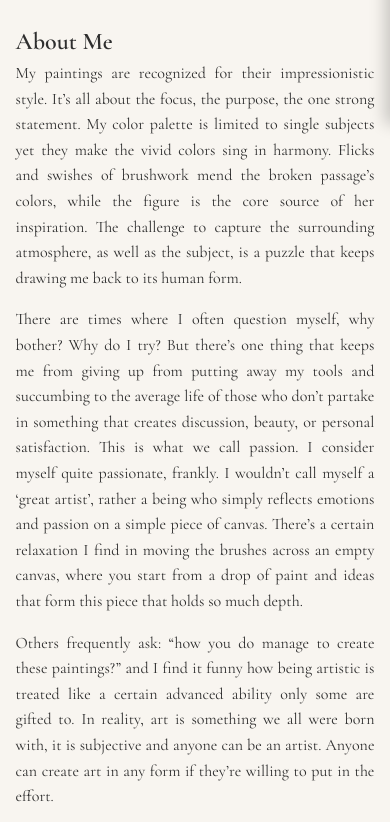
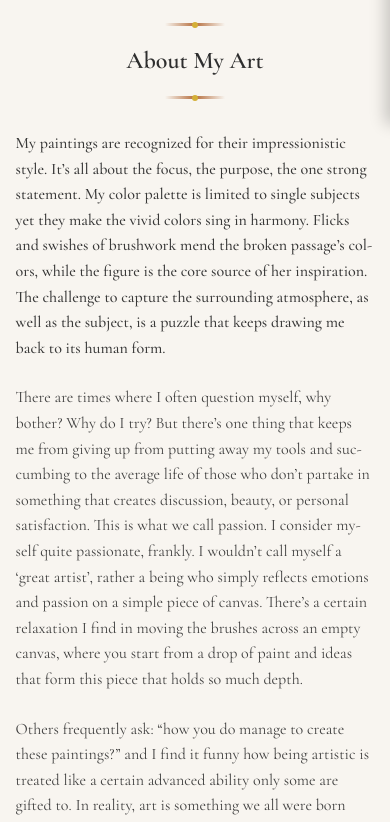
Before and after one commit to ASHWINI-GUPTA/canvas-by-heart, a plain HTML site: page index.html in a window 390 px wide. Shown: the part 720-1542 px from the top of the page. Drawn offline with nearby package versions, Linux system fonts and the light colour scheme; a web font is replaced by a local one.

Commit message:
Improve the About Section

```diff
--- a/index.html
+++ b/index.html
@@ -15,7 +15,7 @@
   <link rel="preconnect" href="https://fonts.gstatic.com" crossorigin>
   <link href="https://fonts.googleapis.com/css2?family=Playfair+Display:ital,wght@0,400;0,500;0,600;0,700;1,400&family=Cormorant+Garamond:ital,wght@0,400;0,500;0,600;1,400&family=Dancing+Script:wght@400;500;600;700&display=swap" rel="stylesheet">
   <link rel="stylesheet" href="style.css" />
-  <link rel="stylesheet" href="https://cdnjs.cloudflare.com/ajax/libs/font-awesome/6.0.0/css/all.min.css">
+  <link rel="stylesheet" href="https://cdnjs.cloudflare.com/ajax/libs/font-awesome/7.0.0/css/all.min.css">
   <script src="localization.js" defer></script>
 </head>
 <body>
@@ -62,9 +62,15 @@
   </section>
 
   <!-- About Section -->
-  <section class="split" id="about">
-    <div>
-      <h2>About Me</h2>
+   <section id="about" class="section">
+    <div class="container">
+        <div class="title-decorative">
+          <div class="brush-stroke"></div>
+          <h2>About My Art</h2>
+          <div class="brush-stroke"></div>
+        </div>
+        <div class="split">
+            <div class="about-content">
               <p>
                 My paintings are recognized for their impressionistic style. It’s all about the focus, the purpose, the one strong statement. My color palette is limited to single subjects yet they make the vivid colors sing in harmony. Flicks and swishes of brushwork mend the broken passage’s colors, while the figure is the core source of her inspiration. The challenge to capture the surrounding atmosphere, as well as the subject, is a puzzle that keeps drawing me back to its human form.
               </p>
@@ -78,14 +84,22 @@
                 <strong>CANVAS by Heart</strong> painting collections promotes our culture, aspirations, and environment – by encouraging the pursuit of innovation and changes in concert with progressive’s core values, the CANVAS by heart painting collections presents excellence in artistic achievement under the work stress environment that encourages open-mindedness to what is unfamiliar and different. Wholly committed to creativity and diversity in our corporate community. Art collections as a tool to speak rich dialogue about the ideas and concerns of our time, ultimately inspiring our people to risk, learn, and grow.</p>
               </p>
             </div>
+            <div class="about-img gallery">
                 <img src="images/chanchal.png" alt="Chanchal Gupta Portrait" />
+            </div>
+        </div>
+    </div>
   </section>
 
   <!-- Gallery -->
   <section class="dark" id="gallery">
+    <div class="title-decorative">
+      <div class="brush-stroke"></div>
       <h2 class="section-title" data-lang="selectedWorks">Selected Works</h2>
+      <div class="brush-stroke"></div>
+    </div>
     <div class="carousel-container">
-      <button class="carousel-btn prev-btn">&lt;</button>
+      <button class="carousel-btn prev-btn"><i class="fa-solid fa-arrow-left"></i></button>
       <div class="carousel">
         <div class="carousel-track">
           <img src="images/arts/showcase-1.jpg" alt="Artwork 1" class="carousel-slide">
@@ -130,7 +144,7 @@
           <img src="images/arts/showcase-40.jpeg" alt="Artwork 40" class="carousel-slide">
         </div>
       </div>
-      <button class="carousel-btn next-btn">&gt;</button>
+      <button class="carousel-btn next-btn"><i class="fa-solid fa-arrow-right"></i></button>
     </div>
     <a class="cta" href="#contact" data-lang="reachOut">Reach Out</a>
   </section>
@@ -144,20 +158,20 @@
         <a href="mailto:hello@chanchalgupta.com">hello@chanchalgupta.com</a>
         <div class="social-links">
           <a href="http://twitter.com/canvasbyheart" target="_blank" class="social-link">
-            <i class="fab fa-twitter"></i>
+            <i class="fa-brands fa-x-twitter"></i>
           </a>
           <a href="http://fb.com/chanchal.gupta.589" target="_blank" class="social-link">
-            <i class="fab fa-facebook"></i>
+            <i class="fa-brands fa-facebook"></i>
           </a>
           <a href="http://instagram.com/canvas.byheart" target="_blank" class="social-link">
-            <i class="fab fa-instagram"></i>
+            <i class="fa-brands fa-instagram"></i>
           </a>
           <a href="https://api.whatsapp.com/send?phone=6281575643888" target="_blank" class="social-link">
-            <i class="fab fa-whatsapp"></i>
+            <i class="fa-brands fa-whatsapp"></i>
           </a>
         </div>
       </div>
-      <div class="contact-image">
+      <div class="contact-image gallery">
         <img src="images/chanchal-in-public.png" alt="Chanchal in public" class="landscape-img">
       </div>
     </div>
--- a/style.css
+++ b/style.css
@@ -485,8 +485,94 @@ section {
   text-align: justify;
 }
 
-.split p {
-  margin-bottom: 1rem;
+p {
+  font-size: clamp(1.1rem, 2.2vw, 1.3rem);
+  line-height: 1.8;
+  margin-bottom: 1.5rem;
+  color: var(--text);
+  opacity: 0.9;
+    text-align: justify;
+}
+
+.split {
+  display: grid;
+  grid-template-columns: 2fr 1fr;
+  gap: 3rem;
+  width: 100%;
+  align-items: center;
+}
+
+#about p {
+  text-align: left;
+  hyphens: auto;
+  word-break: break-word;
+  line-height: 1.6;
+}
+
+#about p:first-of-type {
+  font-weight: 500;
+  opacity: 0.95;
+}
+
+#about p strong {
+  color: var(--accent);
+  font-weight: 600;
+}
+
+.title-decorative {
+  display: flex;
+  align-items: center;
+  justify-content: center;
+  margin-bottom: 2rem;
+  gap: 2rem;
+}
+
+.brush-stroke {
+  width: 80px;
+  height: 3px;
+  background: linear-gradient(90deg, transparent, var(--accent), transparent);
+  position: relative;
+}
+
+.brush-stroke::after {
+  content: '';
+  position: absolute;
+  top: -1px;
+  left: 50%;
+  transform: translateX(-50%);
+  width: 6px;
+  height: 6px;
+  background: var(--accent3);
+  border-radius: 50%;
+}
+
+.about-img img {
+  border-radius: 8px;
+  cursor: pointer;
+  transition: transform 0.3s ease;
+  width: 100%;
+  height: auto;
+  object-fit: cover;
+}
+
+.about-img img:hover {
+  transform: scale(1.03);
+  box-shadow: 0 6px 25px rgba(0, 0, 0, 0.25);
+}
+
+@media (max-width: 768px) {
+  .split {
+    grid-template-columns: 1fr;
+    gap: 1.5rem;
+  }
+
+  .title-decorative {
+    gap: 1rem;
+  }
+
+  .brush-stroke {
+    width: 50px;
+  }
 }
 
 /* Gallery */
@@ -683,7 +769,29 @@ footer {
   }
 }
 
+@media (max-width: 768px) {
+  p {
+    font-size: clamp(1rem, 2vw, 1.2rem);
+    line-height: 1.7;
+  }
+
+  .split p {
+    font-size: clamp(1rem, 2vw, 1.2rem);
+    line-height: 1.7;
+  }
+}
+
 @media (max-width: 480px) {
+  p {
+    font-size: 1rem;
+    line-height: 1.6;
+  }
+
+  .split p {
+    font-size: 1rem;
+    line-height: 1.6;
+  }
+
   .carousel-slide {
     min-width: 100%;
     margin-right: 0;
```
Lines whose indentation alone changed are shown as unchanged.
